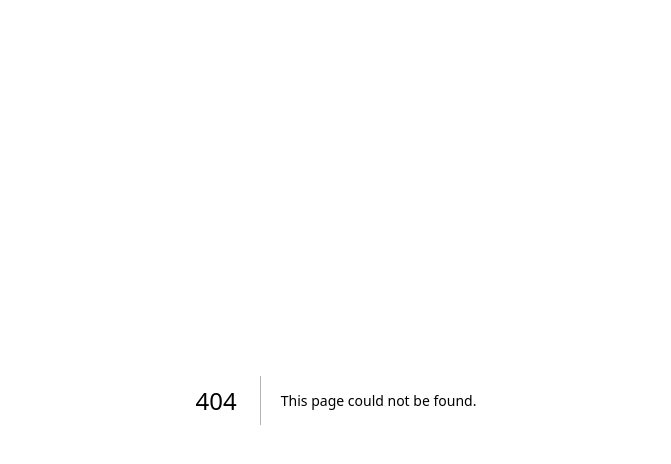
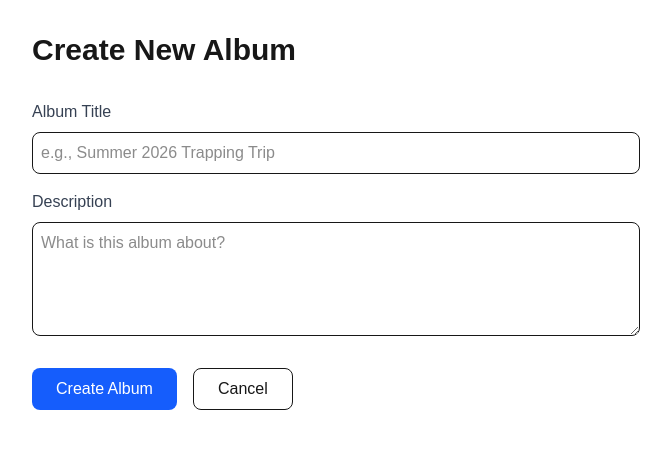
Before and after one commit to Jacksonmc00/memory-app, a Next.js app: page /new in a window 1280 px wide. Before the commit this address had no page. Shown: the top 464 px of the page, without its empty margins (304-975 px from the left). Built offline with nearby package versions, Linux system fonts and the light colour scheme.

Commit message:
Add create album page

```diff
--- /dev/null
+++ b/src/app/new/page.tsx
@@ -0,0 +1,85 @@
+import { createServerClient } from '@supabase/ssr'
+import { cookies } from 'next/headers'
+import { redirect } from 'next/navigation'
+
+export default async function NewAlbumPage() {
+  async function createAlbum(formData: FormData) {
+    'use server'
+    const cookieStore = cookies()
+    const supabase = createServerClient(
+      process.env.NEXT_PUBLIC_SUPABASE_URL!,
+      process.env.NEXT_PUBLIC_SUPABASE_ANON_KEY!,
+      {
+        cookies: {
+          getAll: () => cookieStore.getAll(),
+          setAll: (cookiesToSet) => {
+            cookiesToSet.forEach(({ name, value, options }) =>
+              cookieStore.set(name, value, options)
+            )
+          },
+        },
+      }
+    )
+
+    const { data: { user } } = await supabase.auth.getUser()
+    const title = formData.get('title') as string
+    const description = formData.get('description') as string
+
+    const { error } = await supabase
+      .from('albums')
+      .insert({
+        title,
+        description,
+        user_id: user?.id,
+      })
+
+    if (error) {
+      console.error(error)
+      return
+    }
+
+    redirect('/')
+  }
+
+  return (
+    <main className="max-w-2xl mx-auto p-8">
+      <h1 className="text-3xl font-bold mb-8">Create New Album</h1>
+      <form action={createAlbum} className="flex flex-col gap-4">
+        <div className="flex flex-col gap-2">
+          <label htmlFor="title" className="font-medium text-gray-700">Album Title</label>
+          <input
+            id="title"
+            name="title"
+            type="text"
+            required
+            className="border rounded-lg p-2"
+            placeholder="e.g., Summer 2026 Trapping Trip"
+          />
+        </div>
+
+        <div className="flex flex-col gap-2">
+          <label htmlFor="description" className="font-medium text-gray-700">Description</label>
+          <textarea
+            id="description"
+            name="description"
+            rows={4}
+            className="border rounded-lg p-2"
+            placeholder="What is this album about?"
+          />
+        </div>
+
+        <div className="flex gap-4 mt-4">
+          <button
+            type="submit"
+            className="bg-blue-600 text-white px-6 py-2 rounded-lg hover:bg-blue-700 transition"
+          >
+            Create Album
+          </button>
+          <a href="/" className="px-6 py-2 border rounded-lg hover:bg-gray-50">
+            Cancel
+          </a>
+        </div>
+      </form>
+    </main>
+  )
+}
```
